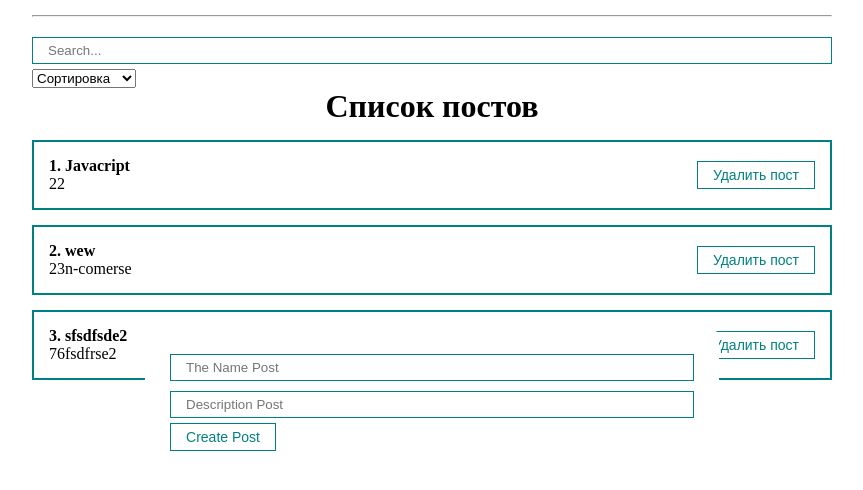
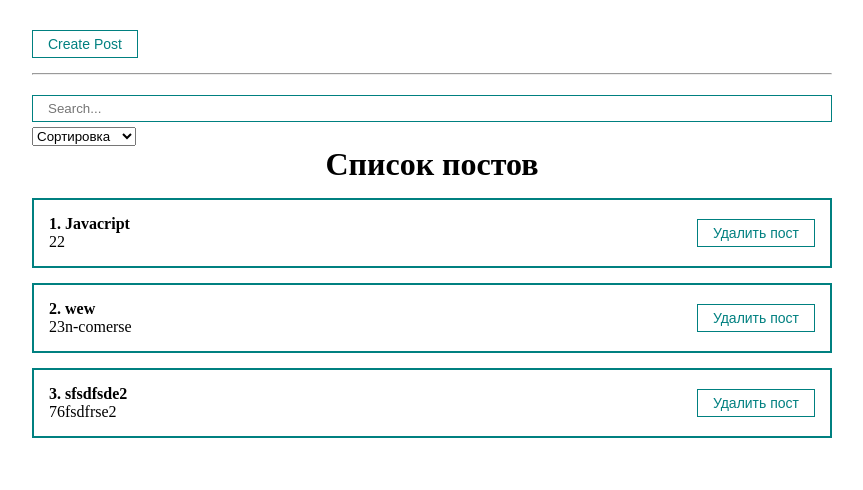
Before and after one commit to dash-cat/the_good_parts, a React (Create React App) app in the folder react/my-app/: page / in a window 1280 px wide. Shown: the top 490 px of the page, without its empty margins (208-1071 px from the left). Built offline with nearby package versions, Linux system fonts and the light colour scheme.

Commit message:
own hooks

```diff
--- a/react/my-app/package.json
+++ b/react/my-app/package.json
@@ -9,6 +9,7 @@
     "react": "^18.2.0",
     "react-dom": "^18.2.0",
     "react-scripts": "5.0.1",
+    "react-transition-group": "^4.4.5",
     "web-vitals": "^2.1.4"
   },
   "scripts": {
--- a/react/my-app/src/App.js
+++ b/react/my-app/src/App.js
@@ -10,6 +10,7 @@
 import MySelect from './components/Ui/select/MySelect';
 import PostFilter from './components/PostFilter';
 import MyModal from './components/Ui/MyModal/MyModal';
+import { usePosts } from './hooks/usePosts';
 
 function App() {
 
@@ -21,20 +22,12 @@
   ])
 
  const [filter, setFilter] = useState({sort: '', query: ''})
-
-  const sortedPosts = useMemo(() => {
-    if (filter.sort) {
-      return [...posts].sort((a, b) => a[filter.sort].localeCompare(b[filter.sort]))
-    }
-    return posts
-  }, [filter.sort, posts])
-
-  const sortedAndSearchPosts = useMemo(()=> {
-    return sortedPosts.filter(post => post.title.toLocaleLowerCase().includes(filter.query.toLocaleLowerCase()))
-  },[filter.query, sortedPosts])
+  const [modal, setModal] = useState('')
+  const sortedAndSearchPosts = usePosts(posts, filter.sort, filter.query)
 
   const createPost = (newPost) => {
     setPosts([...posts, newPost])
+    setModal(false)
   }
 
   const removePost = (post) => {
@@ -43,10 +36,12 @@
 
   return (
     <div className="App">
-      <MyModal>
+      <MyButton style={{marginTop: '30px'}} onClick={() => setModal(true)}>
+        Create Post
+      </MyButton>
+      <MyModal visible={modal} setVisible={setModal}>
       <PostForm create={createPost} />
       </MyModal>
-
       <hr style={{ margin: '15px 0' }} />
       <PostFilter filter={filter} setFilter={setFilter}/>
       <PostList remove={removePost} posts={sortedAndSearchPosts} title="Список постов" />
--- a/react/my-app/src/components/PostList.jsx
+++ b/react/my-app/src/components/PostList.jsx
@@ -1,15 +1,26 @@
 import React from 'react'
 import PostItem from './PostItem'
+import { TransitionGroup, CSSTransition } from 'react-transition-group'
 
-const PostList = ({posts, title, remove}) => {
+const PostList = ({ posts, title, remove }) => {
     return (
         <div>
             <h1 style={{ textAlign: 'center' }}>
-               { title }
+                {title}
             </h1>
-            {posts.map((post, index)=>
-                <PostItem remove={remove} number={index + 1} post={post} key={post.id} />
-            )}
+            <TransitionGroup>
+
+                {posts.map((post, index) =>
+                    <CSSTransition
+                        key={post.id}
+                        timeout={500}
+                        classNames="post"
+                    >
+                        <PostItem remove={remove} number={index + 1} post={post} />
+
+                    </CSSTransition>
+                )}
+            </TransitionGroup>
         </div>
     )
 }
--- a/react/my-app/src/components/Ui/MyModal/MyModal.jsx
+++ b/react/my-app/src/components/Ui/MyModal/MyModal.jsx
@@ -3,10 +3,14 @@
 
 const MyModal = ({children, visible, setVisible}) => {
 
-
+    const rootClasses = [classes.myModal]
+    if(visible) {
+        rootClasses.push(classes.active);
+    }
     return (
-        <div className={[classes.myModal, classes.active].join(' ')}>
-            <div className={classes.myModalContent}>
+        <div className={rootClasses.join(' ')} onClick={() => setVisible(false)}>
+            <div className={classes.myModalContent} onClick={
+                (e) => e.stopPropagation()}>
             {children}
             </div>
         </div>
--- a/react/my-app/src/components/Ui/MyModal/MyModal.module.css
+++ b/react/my-app/src/components/Ui/MyModal/MyModal.module.css
@@ -5,7 +5,7 @@
     right: 0;
     left: 0;
     display: none;
-    background: rgba(0,0,0, 0,5);
+    background: rgba(0,0,0, .5);
 }
 
 .myModalContent {
--- /dev/null
+++ b/react/my-app/src/hooks/usePosts.js
@@ -0,0 +1,22 @@
+import { useMemo } from "react"
+
+export const useSortedPosts = (posts,sort) => {
+    const sortedPosts = useMemo(() => {
+        if (sort) {
+          return [...posts].sort((a, b) => a[sort].localeCompare(b[sort]))
+        }
+        return posts
+      }, [sort, posts])
+
+      return sortedPosts;
+}
+
+export const usePosts = (posts, sort, query) => {
+    const sortedPosts = useSortedPosts(posts,sort)
+    const sortedAndSearchPosts = useMemo(()=> {
+        return sortedPosts.filter(post => post.title.toLocaleLowerCase().includes(query.toLocaleLowerCase()))
+      },
+      [query, sortedPosts])
+
+      return sortedAndSearchPosts
+}
--- a/react/my-app/src/styles/App.css
+++ b/react/my-app/src/styles/App.css
@@ -20,3 +20,17 @@
     justify-content: space-between;
     align-items: center;
 }
+.post-enter {
+   transform: translate(-350px);
+  }
+  .post-exit {
+    opacity: 1;
+  }
+  .post-enter-active {
+    transform: translate(350px);
+    transition: all 500ms ease-in;
+  }
+  .post-exit-active {
+    transform: translate(-350px);
+    transition: all 500ms ease-in;
+  }
```
Also changed, not shown: 1 other file (tests, documents, lock files or other folders).
